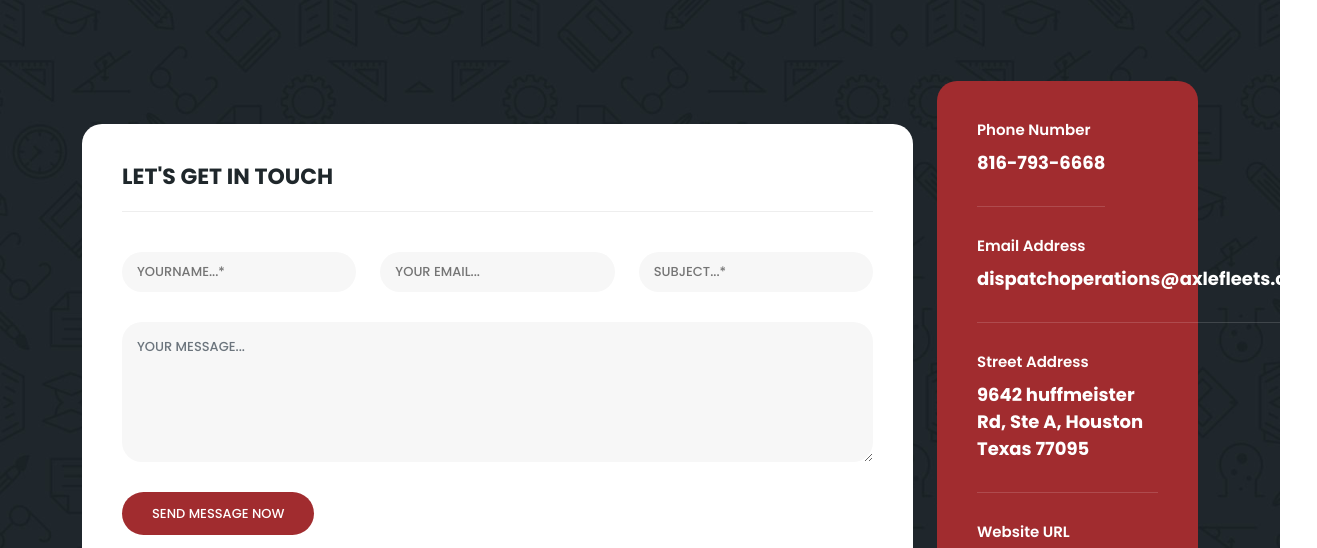
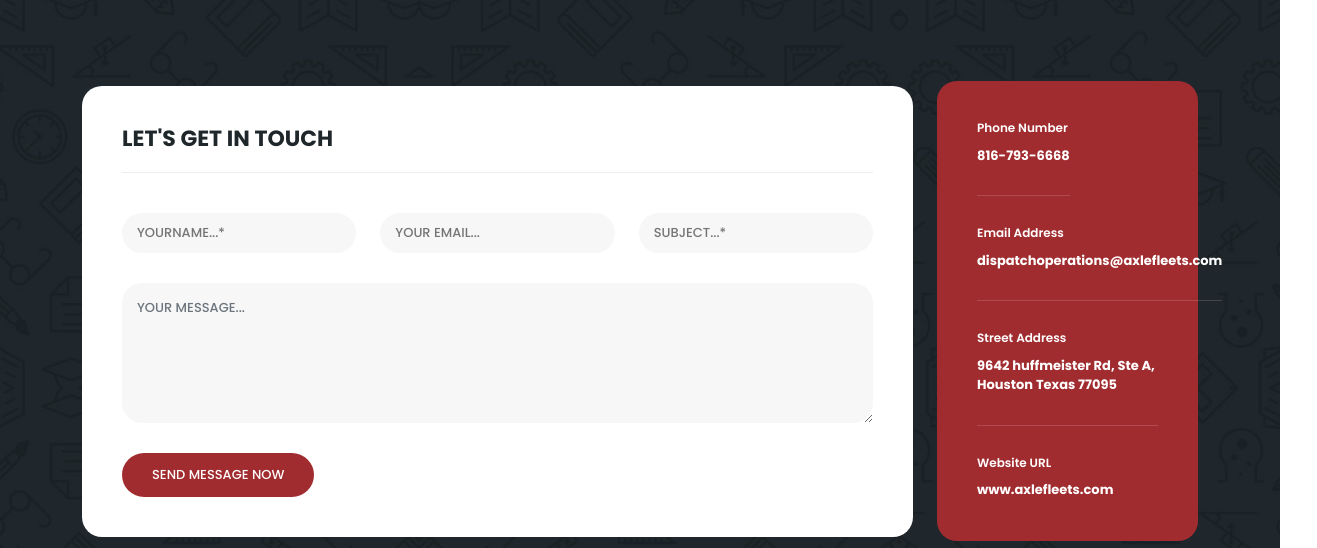
Before and after one commit to Techqubot/AxleFleets-Dispatching-Website, a website: page index.html in a window 1280 px wide. Shown: the part 4610-5158 px from the top of the page, 1317 px wide, since content can reach past the window. Drawn offline with nearby package versions, Linux system fonts and the light colour scheme.

Commit message:
adjusted

```diff
--- a/assets/css/templatemo-edu-meeting.css
+++ b/assets/css/templatemo-edu-meeting.css
@@ -1599,14 +1599,14 @@ section.contact-us .right-info ul li:last-child {
 
 section.contact-us .right-info ul li h6 {
   color: #fff;
-  font-size: 15px;
+  font-size: 12px;
   font-weight: 600;
   margin-bottom: 10px;
 }
 
 section.contact-us .right-info ul li span {
   display: block;
-  font-size: 18px;
+  font-size: 13px;
   color: #fff;
   font-weight: 700;
 }
```
